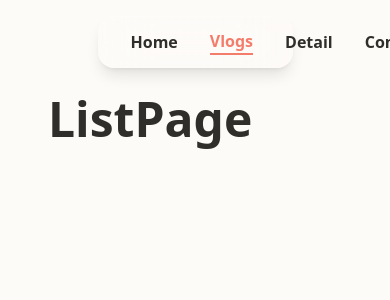
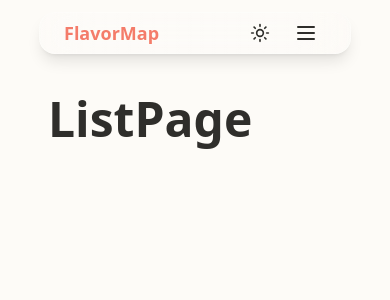
Before and after one commit to hoshikwyw/Zayat-0.1.0-Beta, a React (Vite) app: page /vlogs in a window 390 px wide. Shown: the top 300 px of the page. Built offline with nearby package versions, Linux system fonts and the light colour scheme.

Commit message:
Make navbar to responsive

```diff
--- a/src/components/common/VlogCard.tsx
+++ b/src/components/common/VlogCard.tsx
@@ -4,7 +4,7 @@ import logo2 from "../../assets/logo2.png";
 const VlogCard = ({ vlog }: any) => {
   return (
     <div
-      className="bg-card text-card-foreground border border-border
+      className=" bg-muted text-card-foreground border border-border
                  w-full max-w-sm sm:max-w-md lg:max-w-lg
                  h-[400px] rounded-xl shadow-md backdrop-blur-md
                  flex flex-col overflow-hidden transition-all duration-300
@@ -21,7 +21,7 @@ const VlogCard = ({ vlog }: any) => {
 
       {/* Content */}
       <div className="p-4 flex flex-col flex-grow">
-        <h3 className="text-lg font-semibold line-clamp-1">{vlog.title}</h3>
+        <h3 className="text-lg text-muted-foreground font-semibold line-clamp-1">{vlog.title}</h3>
         <p className="text-sm text-muted-foreground line-clamp-3 flex-grow">
           {vlog.desc}
         </p>
--- a/src/components/layout/Navbar.tsx
+++ b/src/components/layout/Navbar.tsx
@@ -1,10 +1,11 @@
 import { useState, useEffect } from "react";
 import { NavLink } from "react-router-dom";
-import { Sun, Moon } from "lucide-react";
+import { Sun, Moon, Menu, X } from "lucide-react";
 
 const Navbar = () => {
   const [scrolled, setScrolled] = useState(false);
   const [theme, setTheme] = useState<"light" | "dark">("dark");
+  const [menuOpen, setMenuOpen] = useState(false);
 
   // handle scroll effect
   useEffect(() => {
@@ -33,10 +34,18 @@ const Navbar = () => {
     localStorage.setItem("theme", newTheme);
   };
 
+  const navLinks = [
+    { to: "/", label: "Home" },
+    { to: "/vlogs", label: "Vlogs" },
+    { to: "/detail/:id", label: "Detail" },
+    { to: "/contact", label: "Contact" },
+    { to: "/about", label: "About" },
+  ];
+
   return (
     <div className="fixed top-0 left-0 w-full flex items-center justify-center z-50">
       <div
-        className={`px-8 border transition-all duration-300 backdrop-blur-xl my-4 w-[50%] rounded-2xl shadow-lg flex items-center justify-between
+        className={`px-6 md:px-8 border transition-all duration-300 backdrop-blur-xl my-3 w-[80%] md:w-[80%] lg:w-[60%] rounded-2xl shadow-lg flex items-center justify-between
           ${
             scrolled
               ? "bg-gradient-to-r from-accent/40 to-primary/40 border-white/30 py-2"
@@ -44,10 +53,17 @@ const Navbar = () => {
           }
         `}
       >
-        {/* Navigation links */}
-        <div className="flex items-center justify-evenly gap-8 py-3">
+        {/* Logo / Brand */}
+        <NavLink to="/" className="font-bold text-lg text-primary">
+          FlavorMap
+        </NavLink>
+
+        {/* Desktop Navigation */}
+        <div className="hidden md:flex items-center gap-8 py-2">
+          {navLinks.map((link) => (
             <NavLink
-            to="/"
+              key={link.to}
+              to={link.to}
               className={({ isActive }) =>
                 `title transition-colors duration-200 ${
                   isActive
@@ -56,62 +72,17 @@ const Navbar = () => {
                 }`
               }
             >
-            Home
+              {link.label}
             </NavLink>
-          <NavLink
-            to="/vlogs"
-            className={({ isActive }) =>
-              `title transition-colors duration-200 ${
-                isActive
-                  ? "text-primary font-bold border-b-2 border-primary"
-                  : "hover:text-primary/80"
-              }`
-            }
-          >
-            Vlogs
-          </NavLink>
-          <NavLink
-            to="/detail/:id"
-            className={({ isActive }) =>
-              `title transition-colors duration-200 ${
-                isActive
-                  ? "text-primary font-bold border-b-2 border-primary"
-                  : "hover:text-primary/80"
-              }`
-            }
-          >
-            Detail
-          </NavLink>
-          <NavLink
-            to="/contact"
-            className={({ isActive }) =>
-              `title transition-colors duration-200 ${
-                isActive
-                  ? "text-primary font-bold border-b-2 border-primary"
-                  : "hover:text-primary/80"
-              }`
-            }
-          >
-            Contact
-          </NavLink>
-          <NavLink
-            to="/about"
-            className={({ isActive }) =>
-              `title transition-colors duration-200 ${
-                isActive
-                  ? "text-primary font-bold border-b-2 border-primary"
-                  : "hover:text-primary/80"
-              }`
-            }
-          >
-            About
-          </NavLink>
+          ))}
         </div>
 
+        {/* Actions (theme + mobile menu) */}
+        <div className="flex items-center gap-2">
           {/* Theme Toggle Button */}
           <button
             onClick={toggleTheme}
-          className="ml-4 p-2 rounded-full transition-all hover:scale-110 active:scale-95"
+            className="p-2 rounded-full transition-all hover:scale-110 active:scale-95"
             aria-label="Toggle Theme"
           >
             {theme === "light" ? (
@@ -120,7 +91,45 @@ const Navbar = () => {
               <Sun className="w-5 h-5 text-foreground" />
             )}
           </button>
+
+          {/* Mobile Menu Toggle */}
+          <button
+            className="md:hidden p-2 rounded-full"
+            onClick={() => setMenuOpen(!menuOpen)}
+            aria-label="Toggle Menu"
+          >
+            {menuOpen ? (
+              <X className="w-6 h-6 text-foreground" />
+            ) : (
+              <Menu className="w-6 h-6 text-foreground" />
+            )}
+          </button>
         </div>
+      </div>
+
+      {/* Mobile Menu Dropdown */}
+      {menuOpen && (
+        <div className="absolute top-[70px] left-0 w-full px-6">
+          <div className="flex flex-col items-center gap-4 bg-background/80 backdrop-blur-md rounded-xl shadow-md py-6">
+            {navLinks.map((link) => (
+              <NavLink
+                key={link.to}
+                to={link.to}
+                onClick={() => setMenuOpen(false)}
+                className={({ isActive }) =>
+                  `title text-lg transition-colors duration-200 ${
+                    isActive
+                      ? "text-primary font-bold border-b-2 border-primary"
+                      : "hover:text-primary/80"
+                  }`
+                }
+              >
+                {link.label}
+              </NavLink>
+            ))}
+          </div>
+        </div>
+      )}
     </div>
   );
 };
```
Lines whose indentation alone changed are shown as unchanged.
